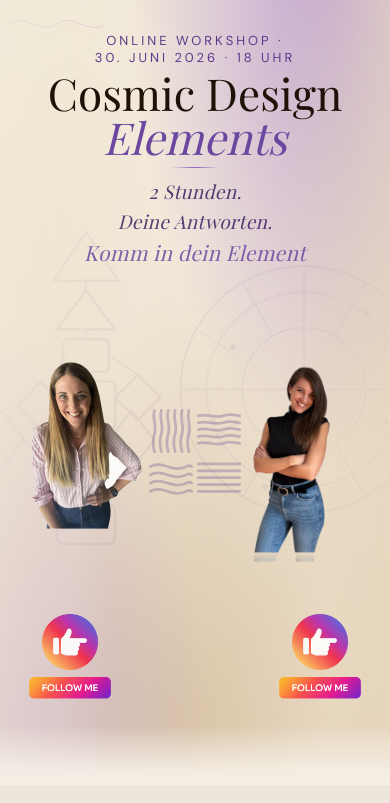
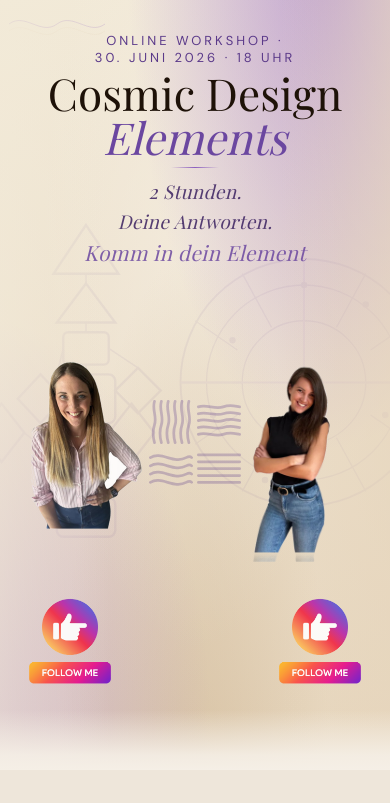
Before and after one commit to christophbatik/cosmic-design, a website: page index.html in a window 390 px wide. Shown: the top 803 px of the page. Drawn offline with nearby package versions, Linux system fonts and the light colour scheme; a web font is replaced by a local one.

Commit message:
Follow-Strip auf Mobile 15px nach oben verschoben
Co-Authored-By: Claude Sonnet 4.6 <noreply@anthropic.com>

```diff
--- a/index.html
+++ b/index.html
@@ -273,7 +273,7 @@ body{
   .hero-photos { position: relative; bottom: auto; left: auto; right: auto; }
   .hero-photos .ph.kathi > img { height: 300px; margin-right: -18px; clip-path: inset(0 0 30px 0); }
   .hero-photos .ph.tanja > img { height: 280px; margin-left: -18px; }
-  .follow-strip { position:relative; bottom:auto; gap:60px; padding:12px 0; }
+  .follow-strip { position:relative; bottom:auto; gap:60px; padding:12px 0; margin-top:-15px; }
   .hero-blend-bot { height: 60px; }
   .title { font-size: 40px; }
   .eyebrow { font-size: 12px; letter-spacing: 3px; }
```
